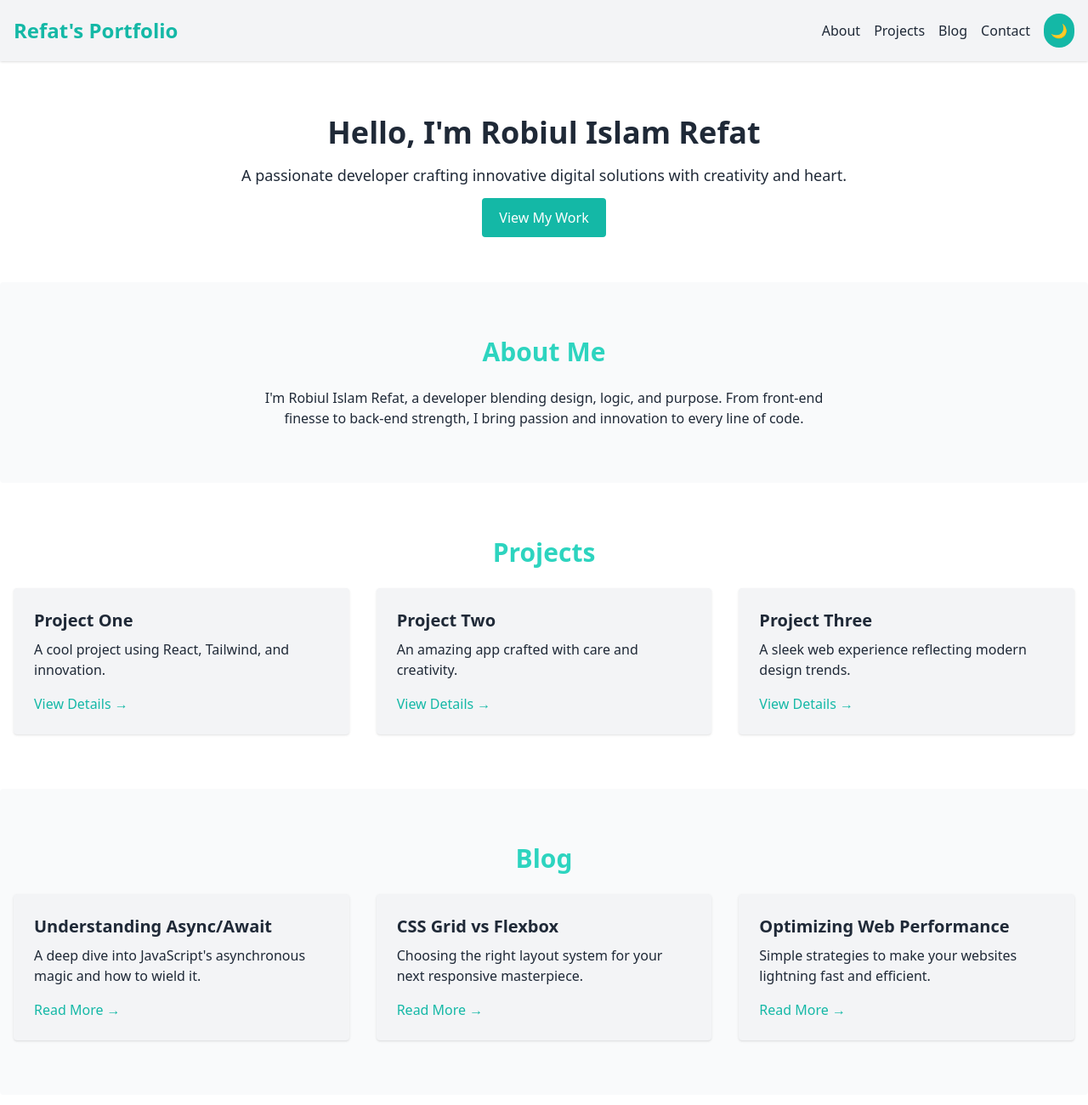
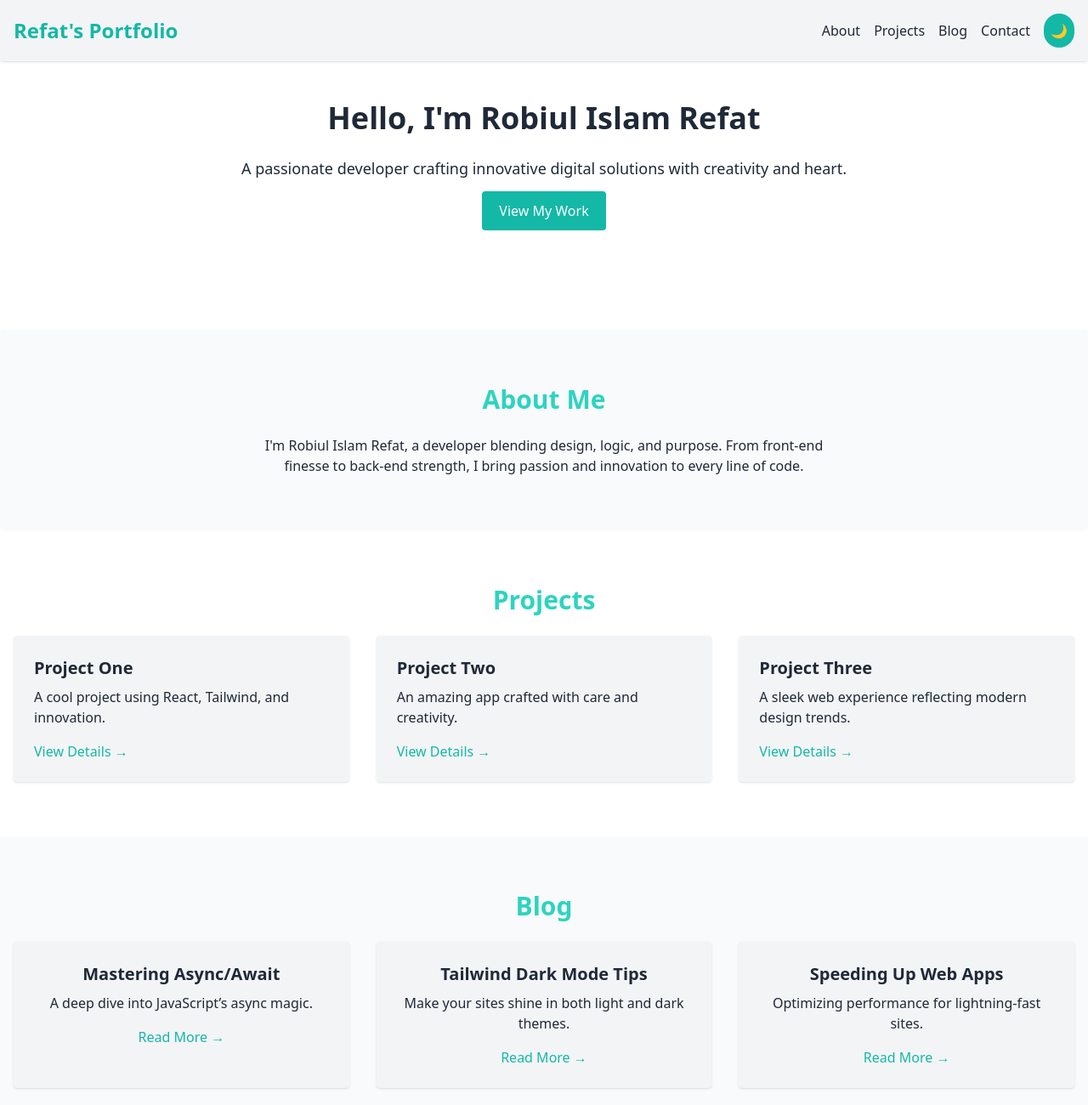
Before and after one commit to refatwashere/refatwashere.github.io, a plain HTML site: page index.html in a window 1280 px wide. Shown: the top 1300 px of the page at 85% size. Drawn offline with nearby package versions, Linux system fonts and the light colour scheme.

Commit message:
modified:   index.html

```diff
--- a/index.html
+++ b/index.html
@@ -6,8 +6,31 @@
   <title>Robiul Islam Refat | Portfolio</title>
   <link href="https://cdn.jsdelivr.net/npm/aos@2.3.4/dist/aos.css" rel="stylesheet">
   <script src="https://cdn.tailwindcss.com"></script>
+  <style>
+    /* Preloader styles */
+    #preloader {
+      position: fixed;
+      top: 0; left: 0;
+      width: 100%; height: 100%;
+      background: white;
+      display: flex;
+      align-items: center;
+      justify-content: center;
+      z-index: 9999;
+      transition: opacity 0.5s ease;
+    }
+    #preloader.hidden {
+      opacity: 0;
+      pointer-events: none;
+    }
+  </style>
 </head>
 <body class="bg-white dark:bg-gray-900 text-gray-800 dark:text-gray-200 transition-colors duration-500">
+
+  <!-- Preloader -->
+  <div id="preloader">
+    <div class="text-teal-500 text-3xl animate-pulse">Loading Refat's World...</div>
+  </div>
 
   <!-- Scroll to Top Button -->
   <button id="scrollTopBtn" class="fixed bottom-6 right-6 bg-teal-500 text-white p-3 rounded-full shadow-lg hover:bg-teal-600 hidden transition">
@@ -15,7 +38,7 @@
   </button>
 
   <!-- Navigation -->
-  <nav class="bg-gray-100 dark:bg-gray-800 shadow">
+  <nav class="bg-gray-100 dark:bg-gray-800 shadow fixed w-full z-10">
     <div class="container mx-auto px-4 py-4 flex justify-between items-center">
       <h1 class="text-2xl font-bold text-teal-500">Refat's Portfolio</h1>
       <div class="space-x-4 flex items-center">
@@ -31,10 +54,10 @@
   </nav>
 
   <!-- Hero Section -->
-  <section class="container mx-auto px-4 py-16 text-center" data-aos="fade-up">
-    <h2 class="text-4xl font-bold mb-4">Hello, I'm Robiul Islam Refat</h2>
-    <p class="text-lg mb-6">A passionate developer crafting innovative digital solutions with creativity and heart.</p>
-    <a href="#projects" class="px-5 py-3 bg-teal-500 text-white rounded hover:bg-teal-600 transition">View My Work</a>
+  <section class="container mx-auto px-4 py-32 text-center" data-aos="zoom-in">
+    <h2 class="text-4xl font-bold mb-4 animate-bounce">Hello, I'm Robiul Islam Refat</h2>
+    <p class="text-lg mb-6 animate-fade-in">A passionate developer crafting innovative digital solutions with creativity and heart.</p>
+    <a href="#projects" class="px-5 py-3 bg-teal-500 text-white rounded hover:bg-teal-600 transition transform hover:scale-105">View My Work</a>
   </section>
 
   <!-- About Section -->
@@ -47,17 +70,17 @@
   <section id="projects" class="container mx-auto px-4 py-16" data-aos="fade-left">
     <h2 class="text-3xl font-bold mb-6 text-center text-teal-400">Projects</h2>
     <div class="grid md:grid-cols-3 gap-8">
-      <div class="bg-gray-100 dark:bg-gray-700 rounded shadow p-6">
+      <div class="bg-gray-100 dark:bg-gray-700 rounded shadow p-6 transform transition hover:scale-105">
         <h3 class="text-xl font-semibold mb-2">Project One</h3>
         <p class="mb-4">A cool project using React, Tailwind, and innovation.</p>
         <a href="#" class="text-teal-500 hover:underline">View Details →</a>
       </div>
-      <div class="bg-gray-100 dark:bg-gray-700 rounded shadow p-6">
+      <div class="bg-gray-100 dark:bg-gray-700 rounded shadow p-6 transform transition hover:scale-105">
         <h3 class="text-xl font-semibold mb-2">Project Two</h3>
         <p class="mb-4">An amazing app crafted with care and creativity.</p>
         <a href="#" class="text-teal-500 hover:underline">View Details →</a>
       </div>
-      <div class="bg-gray-100 dark:bg-gray-700 rounded shadow p-6">
+      <div class="bg-gray-100 dark:bg-gray-700 rounded shadow p-6 transform transition hover:scale-105">
         <h3 class="text-xl font-semibold mb-2">Project Three</h3>
         <p class="mb-4">A sleek web experience reflecting modern design trends.</p>
         <a href="#" class="text-teal-500 hover:underline">View Details →</a>
@@ -68,22 +91,8 @@
   <!-- Blog Section -->
   <section id="blog" class="container mx-auto px-4 py-16 bg-gray-50 dark:bg-gray-800 rounded" data-aos="fade-up">
     <h2 class="text-3xl font-bold mb-6 text-center text-teal-400">Blog</h2>
-    <div class="grid md:grid-cols-3 gap-8">
-      <div class="bg-gray-100 dark:bg-gray-700 rounded shadow p-6">
-        <h3 class="text-xl font-semibold mb-2">Understanding Async/Await</h3>
-        <p class="mb-4">A deep dive into JavaScript's asynchronous magic and how to wield it.</p>
-        <a href="#" class="text-teal-500 hover:underline">Read More →</a>
-      </div>
-      <div class="bg-gray-100 dark:bg-gray-700 rounded shadow p-6">
-        <h3 class="text-xl font-semibold mb-2">CSS Grid vs Flexbox</h3>
-        <p class="mb-4">Choosing the right layout system for your next responsive masterpiece.</p>
-        <a href="#" class="text-teal-500 hover:underline">Read More →</a>
-      </div>
-      <div class="bg-gray-100 dark:bg-gray-700 rounded shadow p-6">
-        <h3 class="text-xl font-semibold mb-2">Optimizing Web Performance</h3>
-        <p class="mb-4">Simple strategies to make your websites lightning fast and efficient.</p>
-        <a href="#" class="text-teal-500 hover:underline">Read More →</a>
-      </div>
+    <div id="blog-posts" class="grid md:grid-cols-3 gap-8 text-center">
+      <p class="col-span-3 animate-pulse text-teal-500">Loading blog posts...</p>
     </div>
   </section>
 
@@ -94,7 +103,7 @@
       <input type="text" placeholder="Your Name" class="w-full p-3 rounded bg-gray-100 dark:bg-gray-700 focus:outline-none">
       <input type="email" placeholder="Your Email" class="w-full p-3 rounded bg-gray-100 dark:bg-gray-700 focus:outline-none">
       <textarea placeholder="Your Message" rows="4" class="w-full p-3 rounded bg-gray-100 dark:bg-gray-700 focus:outline-none"></textarea>
-      <button type="submit" class="w-full px-4 py-2 bg-teal-500 text-white rounded hover:bg-teal-600 transition">Send Message</button>
+      <button type="submit" class="w-full px-4 py-2 bg-teal-500 text-white rounded hover:bg-teal-600 transition transform hover:scale-105">Send Message</button>
     </form>
   </section>
 
@@ -110,6 +119,12 @@
   <script>
     AOS.init();
 
+    // Preloader
+    window.addEventListener('load', () => {
+      document.getElementById('preloader').classList.add('hidden');
+    });
+
+    // Theme toggle
     const themeToggle = document.getElementById('theme-toggle');
     const themeIcon = document.getElementById('theme-icon');
     const htmlElement = document.documentElement;
@@ -126,6 +141,7 @@
       themeIcon.textContent = '☀️';
     }
 
+    // Scroll to top
     const scrollTopBtn = document.getElementById('scrollTopBtn');
     window.addEventListener('scroll', () => {
       if (window.pageYOffset > 300) {
@@ -137,6 +153,23 @@
     scrollTopBtn.addEventListener('click', () => {
       window.scrollTo({ top: 0, behavior: 'smooth' });
     });
+
+    // Simulate blog post loading
+    setTimeout(() => {
+      const blogPosts = [
+        { title: 'Mastering Async/Await', summary: 'A deep dive into JavaScript’s async magic.' },
+        { title: 'Tailwind Dark Mode Tips', summary: 'Make your sites shine in both light and dark themes.' },
+        { title: 'Speeding Up Web Apps', summary: 'Optimizing performance for lightning-fast sites.' }
+      ];
+      const container = document.getElementById('blog-posts');
+      container.innerHTML = '';
+      blogPosts.forEach(post => {
+        const div = document.createElement('div');
+        div.className = 'bg-gray-100 dark:bg-gray-700 rounded shadow p-6 transform transition hover:scale-105';
+        div.innerHTML = `<h3 class="text-xl font-semibold mb-2">${post.title}</h3><p class="mb-4">${post.summary}</p><a href="#" class="text-teal-500 hover:underline">Read More →</a>`;
+        container.appendChild(div);
+      });
+    }, 1500);
   </script>
 </body>
 </html>
```
